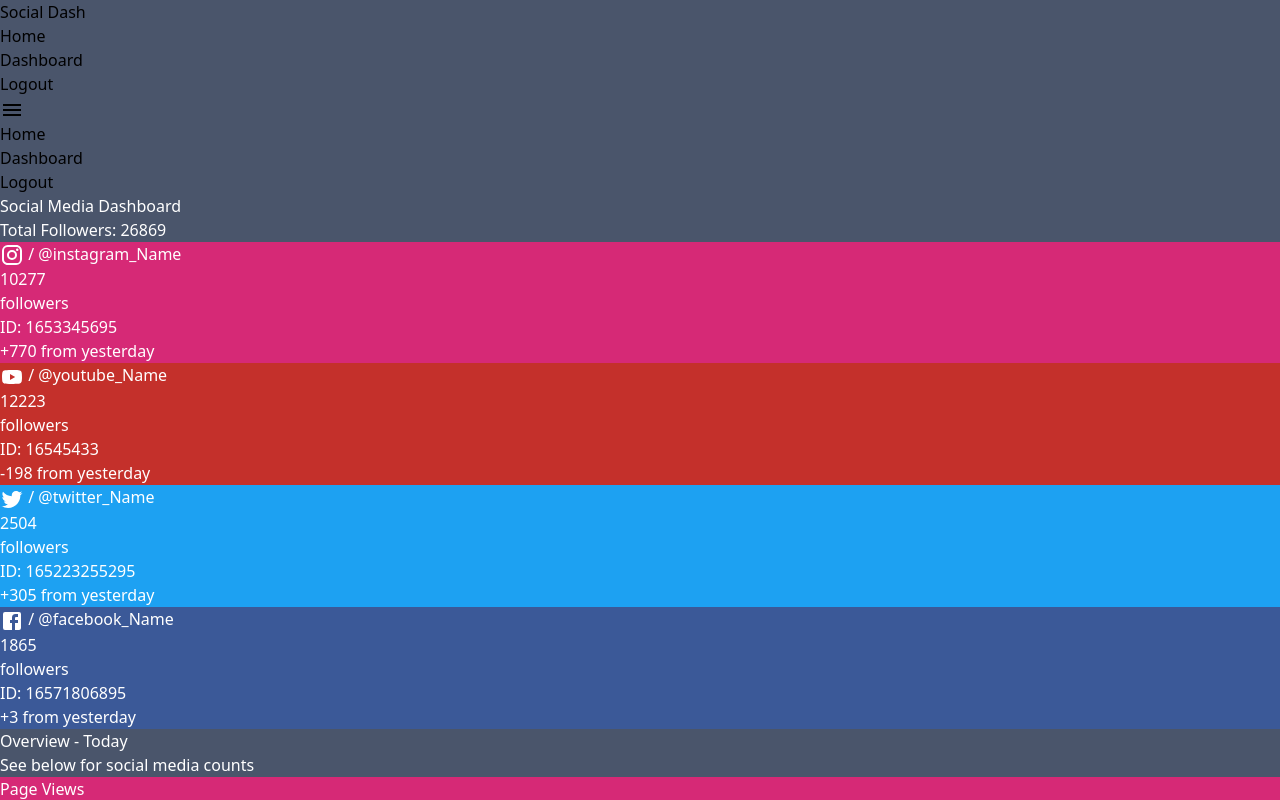
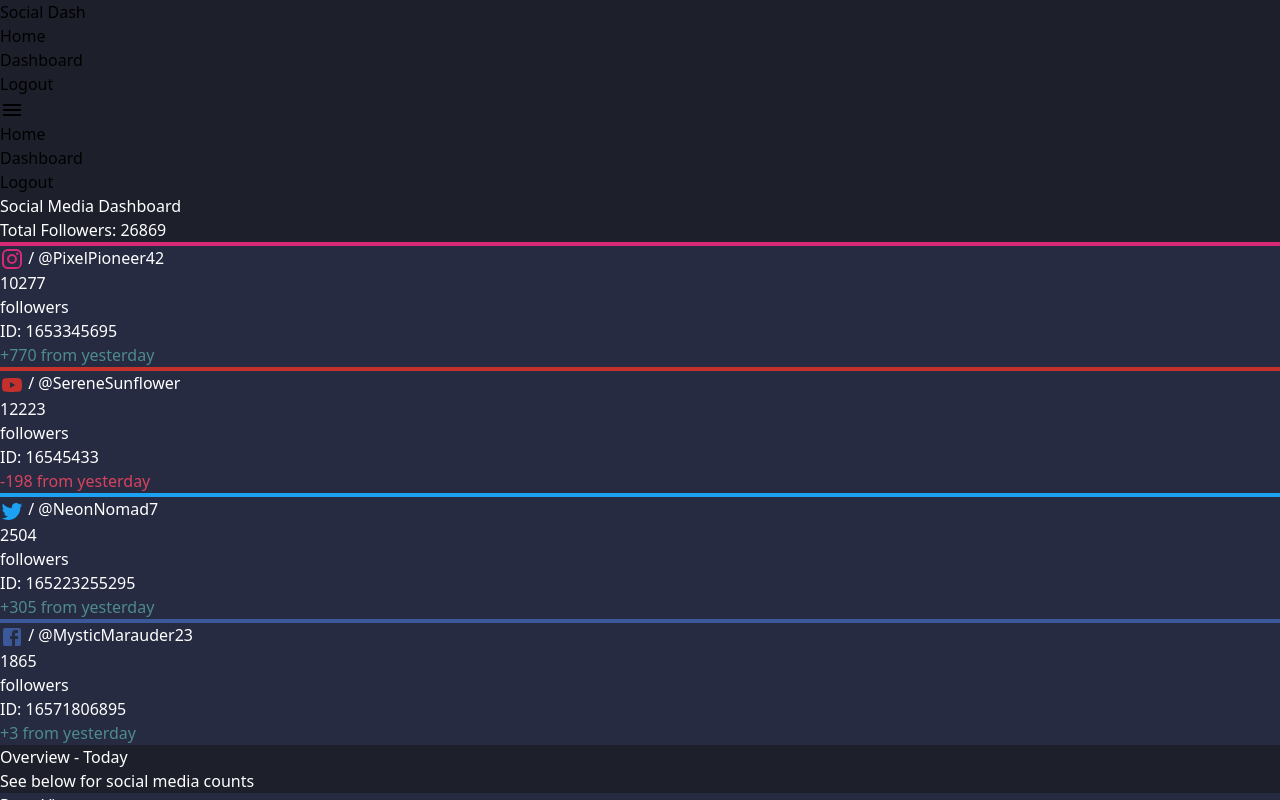
Before and after one commit to Zwill1/admin-social-dashboard, a React (Vite) app: page / in a window 1280 px wide. Both pictures are taken after a click on the button "Login". Shown: the top 800 px of the page. Built offline with nearby package versions, Linux system fonts and the light colour scheme.

Commit message:
changing styles to cards

```diff
--- a/src/admin/components/AdminDashboard.jsx
+++ b/src/admin/components/AdminDashboard.jsx
@@ -28,10 +28,10 @@ export default function AdminDashboard() {
       </section>
       <section>
         <div className="w-10/12 mx-auto flex justify-between pt-10 pb-10">
-          <SocialCard dataName={data[0].instagram_name} dataId={data[0].instagram_id} dataFollowers={data[0].instagram_followers} dataPrevFollowers={data[0].instagram_prev_day_followers} bgcolor="instagram-bg-color" color="dark-mode" width="w-full" center="text-center" />
-          <SocialCard dataName={data[0].youtube_name} dataId={data[0].youtube_id} dataFollowers={data[0].youtube_followers} dataPrevFollowers={data[0].youtube_prev_day_followers} bgcolor="youtube-bg-color" color="dark-mode" width="w-full" center="text-center" />
-          <SocialCard dataName={data[0].twitter_name} dataId={data[0].twitter_id} dataFollowers={data[0].twitter_followers} dataPrevFollowers={data[0].twitter_prev_day_followers} bgcolor="twitter-bg-color" color="dark-mode" width="w-full" center="text-center" />
-          <SocialCard dataName={data[0].facebook_name} dataId={data[0].facebook_id} dataFollowers={data[0].facebook_followers} dataPrevFollowers={data[0].facebook_prev_day_followers} bgcolor="fb-bg-color" color="dark-mode" width="w-full" center="text-center" />
+          <SocialCard dataName={data[0].instagram_name} dataId={data[0].instagram_id} dataFollowers={data[0].instagram_followers} dataPrevFollowers={data[0].instagram_prev_day_followers} bgcolor="dark-mode-card-bg" border="instagram-border-color" color="dark-mode" width="w-full" center="text-center" />
+          <SocialCard dataName={data[0].youtube_name} dataId={data[0].youtube_id} dataFollowers={data[0].youtube_followers} dataPrevFollowers={data[0].youtube_prev_day_followers} bgcolor="dark-mode-card-bg" border="youtube-border-color" color="dark-mode" width="w-full" center="text-center" />
+          <SocialCard dataName={data[0].twitter_name} dataId={data[0].twitter_id} dataFollowers={data[0].twitter_followers} dataPrevFollowers={data[0].twitter_prev_day_followers} bgcolor="dark-mode-card-bg" border="twitter-border-color" color="dark-mode" width="w-full" center="text-center" />
+          <SocialCard dataName={data[0].facebook_name} dataId={data[0].facebook_id} dataFollowers={data[0].facebook_followers} dataPrevFollowers={data[0].facebook_prev_day_followers} bgcolor="dark-mode-card-bg" border="fb-border-color" color="dark-mode" width="w-full" center="text-center" />
         </div>
       </section>
       <section className="w-full text-center pt-10">
@@ -39,16 +39,16 @@ export default function AdminDashboard() {
       </section>
       <section>
         <div className="w-10/12 mx-auto flex justify-between pt-5 pb-5">
-          <OverviewCard dataId={data[0].instagram_id} pageview={data[0].instagram_profile_views} pageviewyesterday={data[0].instagram_yesterday_views} bgcolor="instagram-bg-color" color="dark-mode" width="w-full" center="text-center" />
-          <OverviewCard dataId={data[0].instagram_id} pagelike={data[0].instagram_like} pageyesterdaylike={data[0].instagram_yesterday_likes} bgcolor="instagram-bg-color" color="dark-mode" width="w-full" center="text-center" />
-          <OverviewCard dataId={data[0].youtube_id} pageview={data[0].youtube_total_views} pageviewyesterday={data[0].youtube_yesterday_views} bgcolor="youtube-bg-color" color="dark-mode" width="w-full" center="text-center" />
-          <OverviewCard dataId={data[0].youtube_id} pagelike={data[0].youtube_like} pageyesterdaylike={data[0].youtube_yesterday_likes} bgcolor="youtube-bg-color" color="dark-mode" width="w-full" center="text-center" />
+          <OverviewCard dataId={data[0].instagram_id} pageview={data[0].instagram_profile_views} pageviewyesterday={data[0].instagram_yesterday_views} bgcolor="dark-mode-card-bg" color="dark-mode" width="w-full" center="text-center" />
+          <OverviewCard dataId={data[0].instagram_id} pagelike={data[0].instagram_like} pageyesterdaylike={data[0].instagram_yesterday_likes} bgcolor="dark-mode-card-bg" color="dark-mode" width="w-full" center="text-center" />
+          <OverviewCard dataId={data[0].youtube_id} pageview={data[0].youtube_total_views} pageviewyesterday={data[0].youtube_yesterday_views} bgcolor="dark-mode-card-bg" color="dark-mode" width="w-full" center="text-center" />
+          <OverviewCard dataId={data[0].youtube_id} pagelike={data[0].youtube_like} pageyesterdaylike={data[0].youtube_yesterday_likes} bgcolor="dark-mode-card-bg" color="dark-mode" width="w-full" center="text-center" />
         </div>
         <div className="w-10/12 mx-auto flex justify-between pt-5 pb-5">
-          <OverviewCard dataId={data[0].twitter_id} pageview={data[0].twitter_retweets} pageviewyesterday={data[0].twitter_yesterday_retweets} bgcolor="twitter-bg-color" color="dark-mode" width="w-full" center="text-center" />
-          <OverviewCard dataId={data[0].twitter_id} pagelike={data[0].twitter_like} pageyesterdaylike={data[0].twitter_yesterday_likes} bgcolor="twitter-bg-color" color="dark-mode" width="w-full" center="text-center" />
-          <OverviewCard dataId={data[0].facebook_id} pageview={data[0].facebook_page_views} pageviewyesterday={data[0].facebook_yesterday_views} bgcolor="fb-bg-color" color="dark-mode" width="w-full" center="text-center" />
-          <OverviewCard dataId={data[0].facebook_id} pagelike={data[0].facebook_like} pageyesterdaylike={data[0].facebook_yesterday_likes} bgcolor="fb-bg-color" color="dark-mode" width="w-full" center="text-center" />
+          <OverviewCard dataId={data[0].twitter_id} pageview={data[0].twitter_retweets} pageviewyesterday={data[0].twitter_yesterday_retweets} bgcolor="dark-mode-card-bg" color="dark-mode" width="w-full" center="text-center" />
+          <OverviewCard dataId={data[0].twitter_id} pagelike={data[0].twitter_like} pageyesterdaylike={data[0].twitter_yesterday_likes} bgcolor="dark-mode-card-bg" color="dark-mode" width="w-full" center="text-center" />
+          <OverviewCard dataId={data[0].facebook_id} pageview={data[0].facebook_page_views} pageviewyesterday={data[0].facebook_yesterday_views} bgcolor="dark-mode-card-bg" color="dark-mode" width="w-full" center="text-center" />
+          <OverviewCard dataId={data[0].facebook_id} pagelike={data[0].facebook_like} pageyesterdaylike={data[0].facebook_yesterday_likes} bgcolor="dark-mode-card-bg" color="dark-mode" width="w-full" center="text-center" />
         </div>
       </section>
     </>
--- a/src/admin/components/SocialCard.jsx
+++ b/src/admin/components/SocialCard.jsx
@@ -6,8 +6,8 @@ import YouTubeIcon from '@mui/icons-material/YouTube';
 import TwitterIcon from '@mui/icons-material/Twitter';
 import FacebookIcon from '@mui/icons-material/Facebook';
 
-export default function SocialCard({bgcolor, color, width, center, dataName, dataId, dataFollowers, dataPrevFollowers}) {
-    const headerStyle = bgcolor + " " + color + " " + width + " " + center + " " + "pt-8 pb-8 mx-4 border-2 border-black";
+export default function SocialCard({bgcolor, border, color, width, center, dataName, dataId, dataFollowers, dataPrevFollowers}) {
+    const headerStyle = bgcolor + " " + border + " " + color + " " + width + " " + center + " " + "pt-8 pb-8 mx-4 border-2 border-black";
     console.log("in the card " + dataName);
 
     const totalAdjustedFollowers = dataFollowers - dataPrevFollowers;
@@ -16,23 +16,23 @@ export default function SocialCard({bgcolor, color, width, center, dataName, dat
       <div>
         <span>
           {dataId == 1653345695 &&
-            <InstagramIcon />
+            <InstagramIcon className='instagram-icon-color' />
           }
           {dataId == 16545433 &&
-            <YouTubeIcon />
+            <YouTubeIcon className='youtube-icon-color' />
           }
           {dataId == 165223255295 &&
-            <TwitterIcon />
+            <TwitterIcon className='twitter-icon-color' />
           }
           {dataId == 16571806895 &&
-            <FacebookIcon />
+            <FacebookIcon className='fb-icon-color' />
           } / {dataName}</span>
       </div>
       <div className="mt-1">
         <p className="text-6xl font-bold">{dataFollowers}</p>
         <p className="uppercase tracking-widest">followers</p>
         <p>ID: {dataId}</p>
-        {dataPrevFollowers && <p>{totalAdjustedFollowers > 0 ? <p>+{totalAdjustedFollowers} from yesterday</p> : <p>{totalAdjustedFollowers} from yesterday</p>}</p> }
+        {dataPrevFollowers && <p>{totalAdjustedFollowers > 0 ? <p className='positive-rating'>+{totalAdjustedFollowers} from yesterday</p> : <p className='negative-rating'>{totalAdjustedFollowers} from yesterday</p>}</p> }
       </div>
     </div>
   )
--- a/src/admin/data/SocialData.json
+++ b/src/admin/data/SocialData.json
@@ -1,7 +1,7 @@
 [
   {
     "instagram_id": 1653345695,
-    "instagram_name": "@instagram_Name",
+    "instagram_name": "@PixelPioneer42",
     "instagram_followers": 10277,
     "instagram_prev_day_followers": 9507,
     "instagram_profile_views": 52,
@@ -9,7 +9,7 @@
     "instagram_like": 230,
     "instagram_yesterday_likes": 150,
     "youtube_id": 16545433,
-    "youtube_name": "@youtube_Name",
+    "youtube_name": "@SereneSunflower",
     "youtube_followers": 12223,
     "youtube_prev_day_followers": 12421,
     "youtube_total_views": 5345452,
@@ -17,7 +17,7 @@
     "youtube_like": 50650,
     "youtube_yesterday_likes": 55125,
     "twitter_id": 165223255295,
-    "twitter_name": "@twitter_Name",
+    "twitter_name": "@NeonNomad7",
     "twitter_followers": 2504,
     "twitter_prev_day_followers": 2199,
     "twitter_retweets": 8705,
@@ -25,7 +25,7 @@
     "twitter_like": 300520,
     "twitter_yesterday_likes": 200520,
     "facebook_id": 16571806895,
-    "facebook_name": "@facebook_Name",
+    "facebook_name": "@MysticMarauder23",
     "facebook_followers": 1865,
     "facebook_prev_day_followers": 1862,
     "facebook_page_views": 10535,
--- a/src/components/Login.jsx
+++ b/src/components/Login.jsx
@@ -25,7 +25,7 @@ export default function Login() {
 
   return (
     <>
-      <main className="bg-gray-600 h-screen flex">
+      <main className="h-screen flex">
         <div className="mx-auto container items-center justify-center flex">
           <form
             onSubmit={handleSubmit}
--- a/src/index.css
+++ b/src/index.css
@@ -2,20 +2,40 @@
 @tailwind components;
 @tailwind utilities;
 
-.fb-bg-color {
-    background-color: #3b5998
+.fb-icon-color{
+    color: #3b5998;
 }
 
-.instagram-bg-color {
-    background-color: #d62976
+.instagram-icon-color{
+    color: #d62976;
 }
 
-.twitter-bg-color {
-    background-color: #1DA1F2
+.twitter-icon-color{
+    color: #1DA1F2;
 }
 
-.youtube-bg-color {
-    background-color: #c4302b
+.youtube-icon-color{
+    color: #c4302b;
+}
+
+.fb-border-color {
+    /* background-color: #3b5998; */
+    border-top: 4px solid #3b5998;
+}
+
+.instagram-border-color {
+    /* background-color: #d62976; */
+    border-top: 4px solid #d62976;
+}
+
+.twitter-border-color {
+    /* background-color: #1DA1F2; */
+    border-top: 4px solid #1DA1F2;
+}
+
+.youtube-border-color {
+    /* background-color: #c4302b; */
+    border-top: 4px solid #c4302b;
 }
 
 .light-mode {
@@ -26,6 +46,19 @@
     color: #fff;
 }
 
+.dark-mode-card-bg {
+    background-color: #262b42;
+}
+
 body {
-    background-color: #4A556B;
+    /* background-color: #4A556B; */
+    background-color: #1d202b;
 }
+
+.positive-rating {
+    color: #4e8b8d;
+}
+
+.negative-rating {
+    color: #d8435e;
+}
```
Also changed, not shown: src/admin/components/OverviewCard.jsx (+6 -6 lines).
